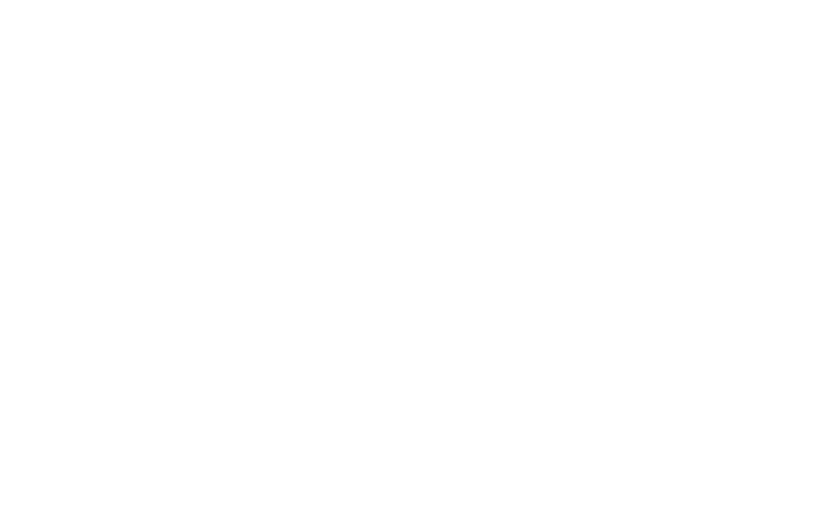
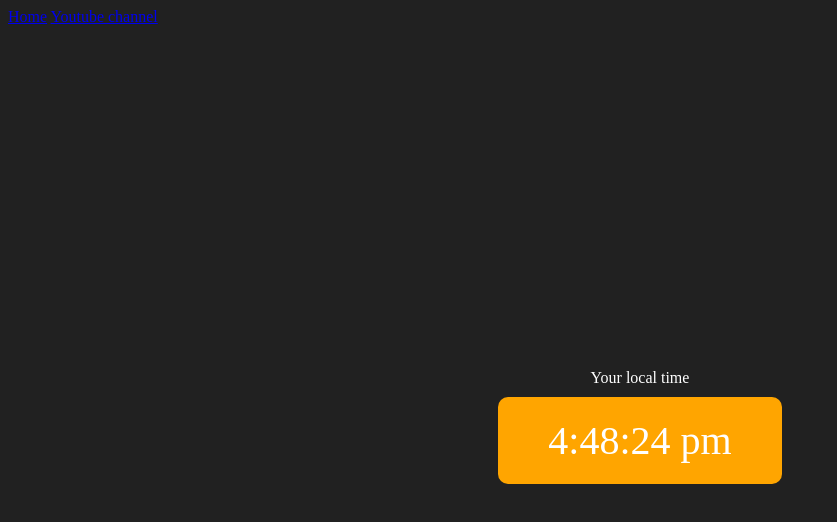
Before and after one commit to ahmedcurious/javaScript_learning, a plain HTML site: page js_basic_projects/03_digital_clock/index.html in a window 1280 px wide. Shown: the whole page, without its empty margins (0-837 px from the left). Drawn offline with Linux system fonts and the light colour scheme.

Commit message:
project_03_Digital_Clock..

```diff
--- a/js_basic_projects/03_digital_clock/app.js
+++ b/js_basic_projects/03_digital_clock/app.js
@@ -0,0 +1,11 @@
+const clock_div = document.querySelector("#clock");
+
+setInterval(() => {
+  const date = new Date();
+  const time = date.toLocaleString("en-IN", {
+    hour: "numeric",
+    minute: "numeric",
+    second: "numeric",
+  });
+  clock_div.textContent = time;
+}, 1000);
--- a/js_basic_projects/03_digital_clock/index.html
+++ b/js_basic_projects/03_digital_clock/index.html
@@ -1,13 +1,23 @@
 <!DOCTYPE html>
 <html lang="en">
-<head>
-    <meta charset="UTF-8">
-    <meta name="viewport" content="width=device-width, initial-scale=1.0">
+  <head>
+    <meta charset="UTF-8" />
+    <meta name="viewport" content="width=device-width, initial-scale=1.0" />
     <title>Digital Clock</title>
-    <link rel="stylesheet" href="./style.css">
-</head>
-<body>
-
-</body>
-<script src="./app.js"></script>
+    <link rel="stylesheet" href="./style.css" />
+  </head>
+  <body>
+    <nav>
+      <a href="/" aria-current="page">Home</a>
+      <a target="_blank" href="https://www.youtube.com/@chaiaurcode"
+        >Youtube channel</a
+      >
+    </nav>
+    <div class="center">
+      <div id="banner"><span>Your local time</span></div>
+      <div id="clock"></div>
+    </div>
+    <script src="chaiaurcode.js"></script>
+  </body>
+  <script src="./app.js"></script>
 </html>
--- a/js_basic_projects/03_digital_clock/style.css
+++ b/js_basic_projects/03_digital_clock/style.css
@@ -0,0 +1,18 @@
+body {
+  background-color: #212121;
+  color: #fff;
+}
+.center {
+  display: flex;
+  height: 100vh;
+  justify-content: center;
+  align-items: center;
+  flex-direction: column;
+}
+#clock {
+  font-size: 40px;
+  background-color: orange;
+  padding: 20px 50px;
+  margin-top: 10px;
+  border-radius: 10px;
+}
```
